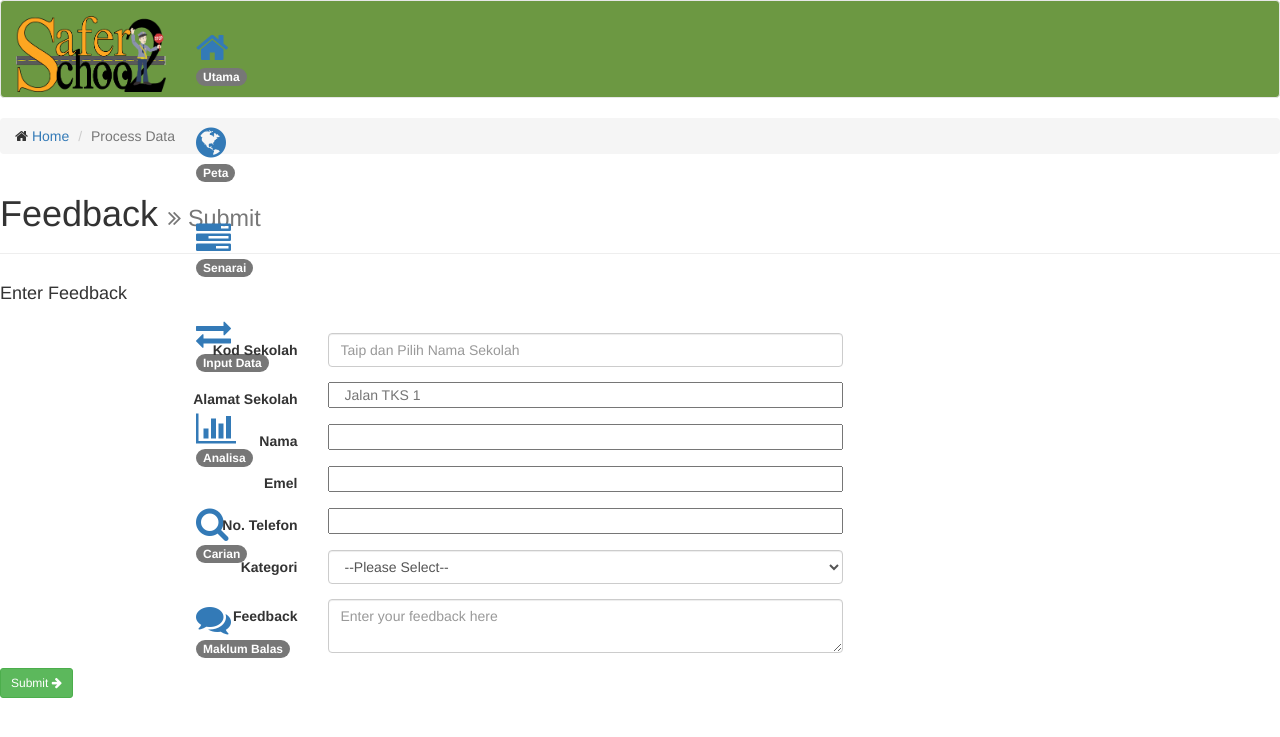
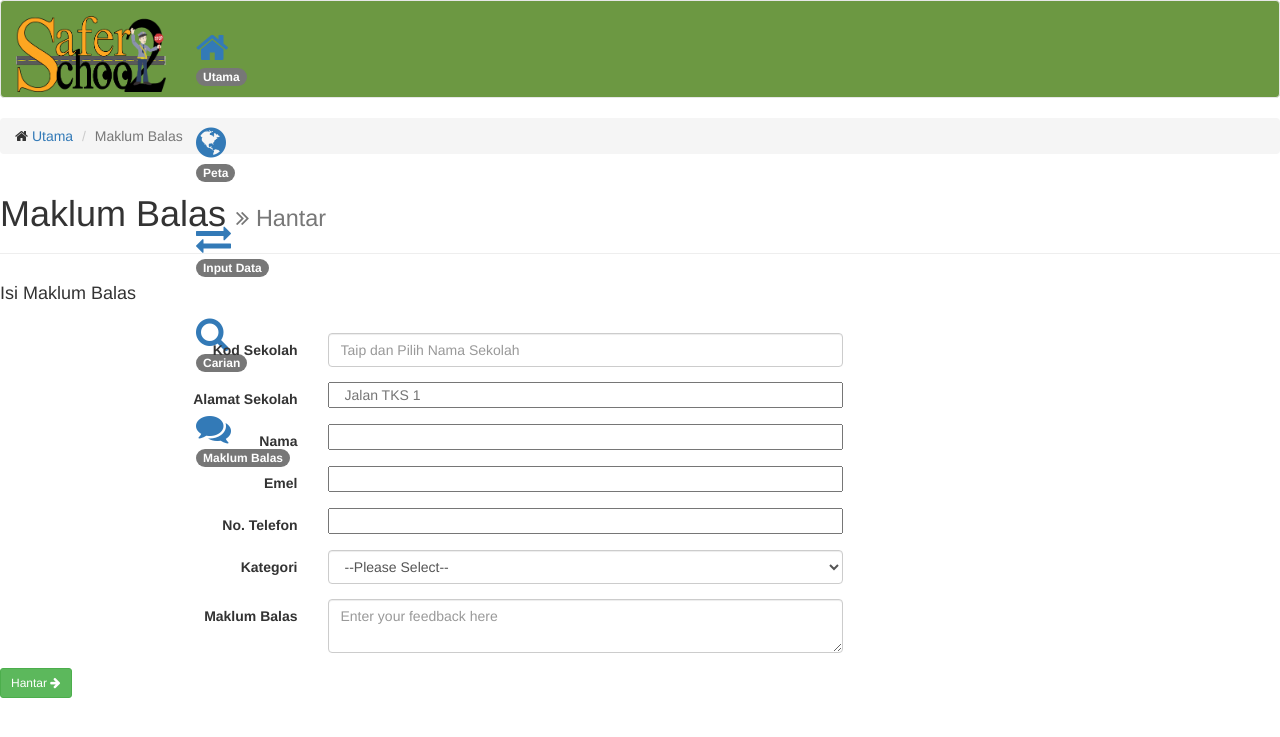
Before and after one commit to muhammadruhaizat/s2s, a CodeIgniter app: page /s2s/feedback in a window 1280 px wide. Shown: the top 737 px of the page. Run offline with CodeIgniter, Linux system fonts and the light colour scheme; data that the repository does not hold is empty; some libraries are stand-ins or nearby versions.

Commit message:
12092017_1049

```diff
--- a/application/views/feedback/index.php
+++ b/application/views/feedback/index.php
@@ -55,9 +55,9 @@
 						<ul class="breadcrumb">
 							<li>
 								<i class="ace-icon fa fa-home home-icon"></i>
-								<a href="<?php echo base_url();?>">Home</a>
+								<a href="<?php echo base_url();?>">Utama</a>
 							</li>
-							<li class="active">Process Data</li>
+							<li class="active">Maklum Balas</li>
 						</ul><!-- /.breadcrumb -->
 					</div>
 
@@ -66,10 +66,10 @@
 					<div class="page-content">
 						<div class="page-header">
 							<h1>
-								Feedback
+								Maklum Balas
 								<small>
 									<i class="ace-icon fa fa-angle-double-right"></i>
-									Submit
+									Hantar
 								</small>
 							</h1>
 						</div><!-- /.page-header -->
@@ -79,7 +79,7 @@
 								<!-- PAGE CONTENT BEGINS -->
 								<div class="widget-box">
 									<div class="widget-header">
-										<h4 class="widget-title">Enter Feedback</h4>
+										<h4 class="widget-title">Isi Maklum Balas</h4>
 									</div>
 									<div class="widget-body">
 										<div class="widget-main no-padding">
@@ -130,7 +130,7 @@
 											</div>
 
 											<div class="form-group">
-												<label class="col-sm-3 control-label no-padding-center" for="form-field-1"> Feedback </label>
+												<label class="col-sm-3 control-label no-padding-center" for="form-field-1"> Maklum Balas </label>
 
 												<div class="col-sm-5">
 													<textarea name="Feedback" class="form-control" id="form-field-8" placeholder="Enter your feedback here"></textarea>
@@ -139,7 +139,7 @@
 
 											<div class="form-actions center">
 												<button type="submit" class="btn btn-sm btn-success">
-													Submit
+													Hantar
 													<i class="ace-icon fa fa-arrow-right icon-on-right bigger-110"></i>
 												</button>
 											</div>
--- a/application/views/header.php
+++ b/application/views/header.php
@@ -66,9 +66,9 @@ defined('BASEPATH') OR exit('No direct script access allowed');
 				        <ul class="nav ace-nav">
 				        <li class="purple"><a href="<?php echo base_url();?>dashboard"><br/><i class="ace-icon fa fa-home" style="font-size:2.5em !important;"></i><br/><span class="badge badge-grey">Utama</span> </a> </li>
 				        <li class="purple"><a href="<?php echo base_url();?>main"><br/><i class="ace-icon fa fa-globe" style="font-size:2.5em !important;"></i><br/><span class="badge badge-grey">Peta</span> </a> </li>
-				        <li class="lightblue"> <a href="<?php echo base_url();?>schoolist"><br/><i class="ace-icon fa fa-tasks" style="font-size:2.5em !important;"></i><br/><span class="badge badge-grey">Senarai</span> </a> </li>
+				        <!--<li class="lightblue"> <a href="<?php echo base_url();?>schoolist"><br/><i class="ace-icon fa fa-tasks" style="font-size:2.5em !important;"></i><br/><span class="badge badge-grey">Senarai</span> </a> </li>-->
 				        <li class="red"> <a href="<?php echo base_url();?>datainput"><br/><i class="ace-icon fa fa-exchange" style="font-size:2.5em !important;"></i><br/><span class="badge badge-grey">Input Data</span> </a> </li>
-				        <li class="lightblue"> <a href="<?php echo base_url();?>analysis"><br/><i class="ace-icon fa fa-bar-chart" style="font-size:2.5em !important;"></i><br/><span class="badge badge-grey">Analisa</span> </a> </li>
+				        <!--<li class="lightblue"> <a href="<?php echo base_url();?>analysis"><br/><i class="ace-icon fa fa-bar-chart" style="font-size:2.5em !important;"></i><br/><span class="badge badge-grey">Analisa</span> </a> </li>-->
 				        <li class="red"> <a href="<?php echo base_url();?>carian"><br/><i class="ace-icon fa fa-search" style="font-size:2.5em !important;"></i><br/><span class="badge badge-grey">Carian</span> </a> </li>
 				        <li class="purple"> <a href="<?php echo base_url();?>feedback"><br/><i class="ace-icon fa fa-comments" style="font-size:2.5em !important;"></i><br/><span class="badge badge-grey">Maklum Balas</span> </a></li>
 				        </ul></td>
--- a/application/views/poi.php
+++ b/application/views/poi.php
@@ -5,7 +5,7 @@
 	</tr>
 	<tr>
 		<td>Kod Sekolah</td>
-		<td style="padding-left: 10px"><strong><?php echo $InfoSekolah->KodSekolah; ?></strong></td>
+		<td style="padding-left: 10px"><strong><a target="_blank" href="<?php echo base_url();?>process/processFromCarian/<?php echo $InfoSekolah->KodSekolah;?>"><?php echo $InfoSekolah->KodSekolah;?><a/></strong></td>
 	</tr>
 	<tr>
 		<td>Nama Sekolah</td>
```
Also changed, not shown: application/views/carian.php (+12 -1 lines), application/views/dashboard.php (+8 -8 lines), application/views/datainput/index.php (+7 -7 lines), application/views/displaystar.php (+8 -1 lines), assets/images/0-star.jpeg (added), assets/images/0-star.png (added).
